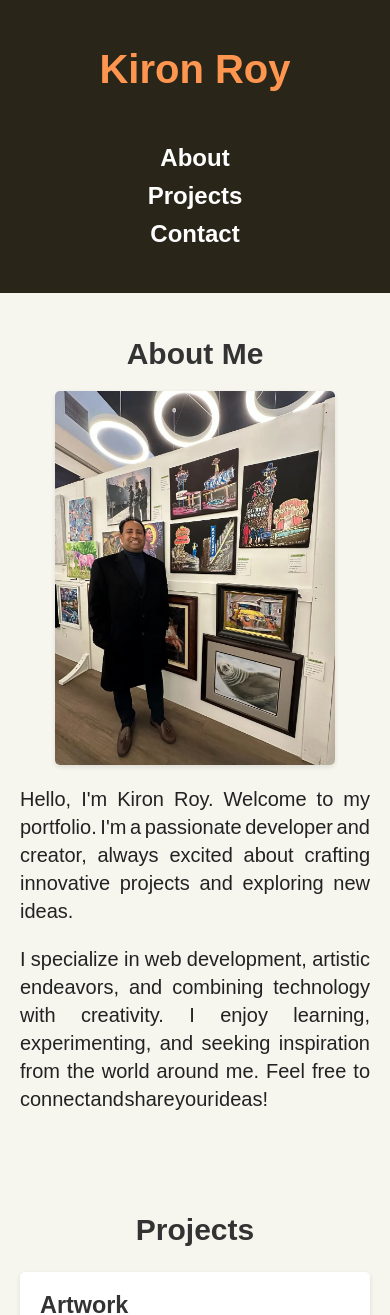
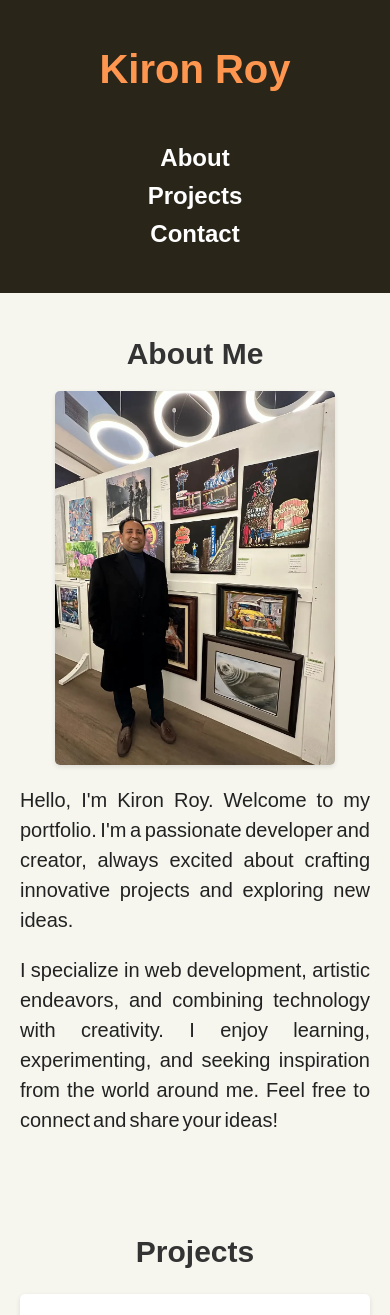
Before and after one commit to kironroy/kironroy-react, a React (Create React App) app: page / in a window 390 px wide. Shown: the top 1315 px of the page. Built offline with nearby package versions, Linux system fonts and the light colour scheme; a web font is replaced by a local one.

Commit message:
Update About.css
- line height and word spacing

```diff
--- a/src/components/About.css
+++ b/src/components/About.css
@@ -14,7 +14,7 @@
 .about p {
   margin-bottom: 15px;
   font-size: 1.2em;
-  line-height: 1.6;
+  line-height: 1.5;
   color: #222;
   text-align: justify;
   word-spacing: -1px; /* Default word spacing */
@@ -37,8 +37,8 @@
   }
   .about p {
     font-size: 1em; /* Smaller font for mobile */
-    line-height: 1.4;
-    word-spacing: -5px; /* Tighter word spacing for mobile */
+    line-height: 1.5;
+    word-spacing: -2.5px; /* Tighter word spacing for mobile */
   }
   .about-image {
     max-width: 80%;
```
